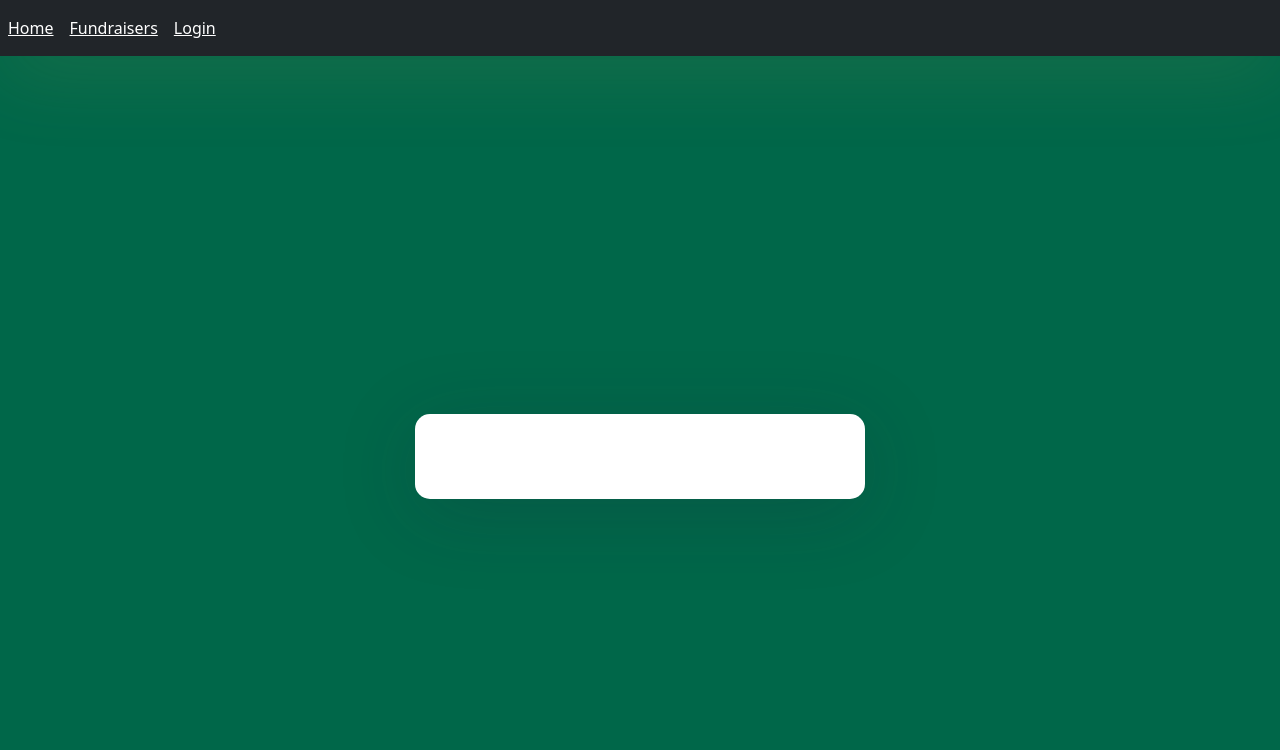
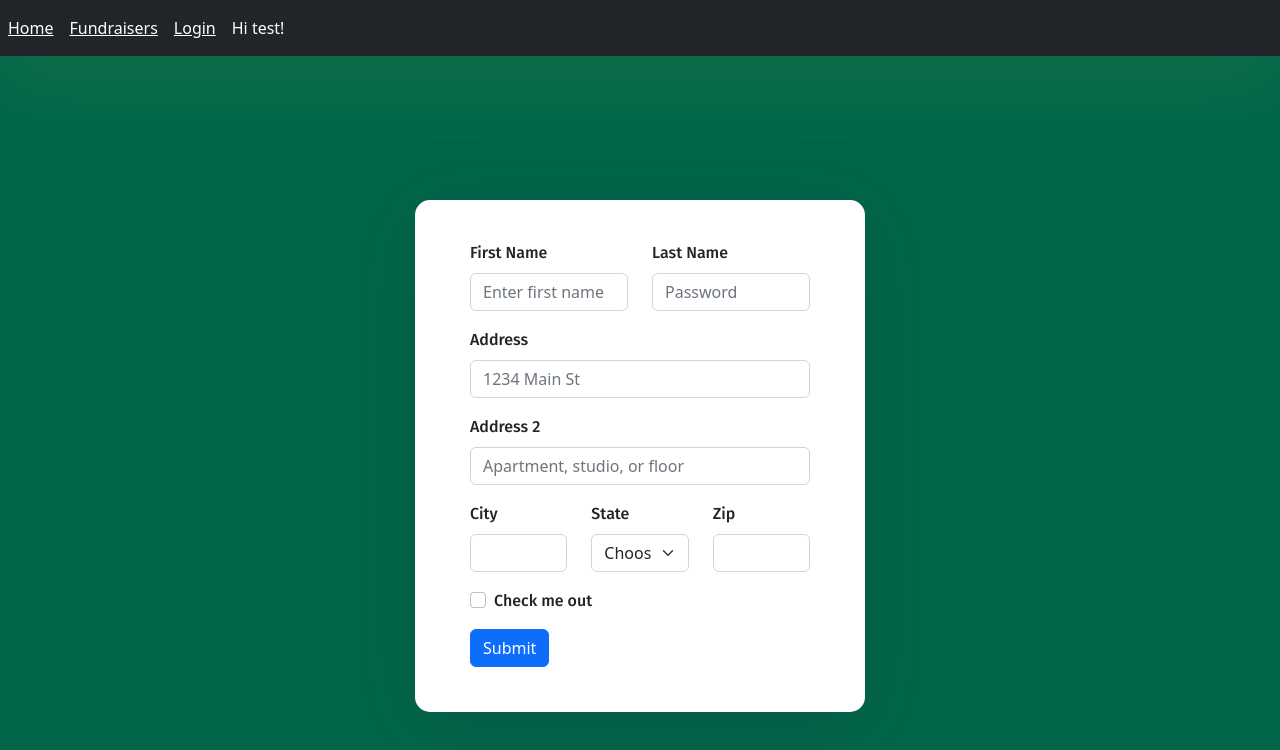
Before and after one commit to man0manns-projects/team-infinity, a React (Create React App) app in the folder Front-End-Code/fundraiser-web-app/: page /TEST-donation-form in a window 1280 px wide. Shown: the top 750 px of the page. Built offline with nearby package versions, Linux system fonts and the light colour scheme.

Commit message:
adding part of the donation form

```diff
--- a/Front-End-Code/fundraiser-web-app/src/App.js
+++ b/Front-End-Code/fundraiser-web-app/src/App.js
@@ -1,22 +1,29 @@
 import React from 'react'
 import {NavLink, BrowserRouter, Route, Routes, Navigate} from 'react-router-dom';
-import {Navbar,Nav} from 'react-bootstrap';
+import {Navbar,Nav, NavItem} from 'react-bootstrap';
 
 import '../node_modules/bootstrap/dist/css/bootstrap.min.css'
 import './App.css';
 
 import {Home} from './Home';
 import {UserProfile} from './UserProfile';
+import {DonationForm} from './DonationForm';
 import { ViewFundraiserModal } from './ViewFundraiserModal';
 import Login from './Login';
 import useToken from './useToken';
 
+async function helloUser(identifier){
+  return fetch('http://20.169.81.116:5199/api/Dashboard/Hello?userID='+ identifier)
+  .then(res => res.json())
+}
 
 function App() {
 
 const {token, setToken} = useToken();
 
   if(!token) {
+    // const data = JSON.parse(JSON.stringify(helloUser(0)))
+    // const user = data[0].f_name
     return (
 
       <BrowserRouter>
@@ -33,7 +40,7 @@ const {token, setToken} = useToken();
                   <NavLink className="d-inline p-2 bg-dark text-white" to="/login">
                       Login
                   </NavLink>
-
+                  <NavItem className="d-inline p-2 bg-dark text-white">Hi test!</NavItem>
                   </Nav>
                   </Navbar.Collapse>
               </Navbar>
@@ -45,6 +52,7 @@ const {token, setToken} = useToken();
                 <Route exact path="/" element={<Home />} />
                 <Route exact path="/login" element={<Login setToken={setToken}/> } />
                 <Route exact path="/user" element={ <Navigate to="/login" />} />
+                <Route exact path="/TEST-donation-form" element={ <DonationForm />} />
 
                 {/* TODO: Add this to the dashboard "table buttons" instead of its own page */}
                 <Route exact path='/TEST-fundraiser' element={<ViewFundraiserModal />} />
@@ -55,9 +63,10 @@ const {token, setToken} = useToken();
         </div>
       </BrowserRouter>
     )
-  }
-
+  } else {
 //if logged in this is rendered
+/* const data = JSON.parse(JSON.stringify(helloUser(token)));
+const user = data[0].f_name; */
   return (
 
     <BrowserRouter>
@@ -74,7 +83,7 @@ const {token, setToken} = useToken();
                 <NavLink className="d-inline p-2 bg-dark text-white" to="/User">
                     User Profile
                 </NavLink>
-
+                <NavItem className="d-inline p-2 bg-dark text-white">Hi test!</NavItem>
                 </Nav>
                 </Navbar.Collapse>
             </Navbar>
@@ -96,5 +105,6 @@ const {token, setToken} = useToken();
       </div>
     </BrowserRouter>
   )
+  }
 }
 export default App
--- a/Front-End-Code/fundraiser-web-app/src/DonationForm.js
+++ b/Front-End-Code/fundraiser-web-app/src/DonationForm.js
@@ -1,30 +1,61 @@
 import React,{Component} from 'react';
+import {Form,Button, Col, Row} from 'react-bootstrap';
 
-export class DonationForm extends Component{
-    constructor(props) {
-        super(props);
-        this.handleSubmit = this.handleSubmit.bind(this);
-    }
+export class DonationForm extends Component {
 
-    handleSubmit(event) {
-        event.preventDefault();
-        fetch(`http://20.169.81.116:5199/api/Donation?userID=1&fundraiserID=500&donationAmount=2.00&paymentID=1&notes=another%20test&streetAddress=1234%20Forest%20Hills%20Drive&city=Los%20Angeles&zipcode=7070&country=United%20States&phone=8153424545&emailAddress=jcole%40atlantarecords.com`) {
-            method: 'POST',
-            headers: {
-                'Accept': 'application/json',
-                'Content-Type': 'application/json'
-            },
-            body:JSON.stringify({
-                DepartmentId: null,
-                DepartmentName: event.target.DepartmentName.value
-            })
-        })
-            .then(res => res.json())
-            .then((result) => {
-                alert(result);
-            },
-            (error) => {
-                alert('Failed');
-            })
+    render() {
+        return (
+            <Form>
+            <Row className="mb-3">
+              <Form.Group as={Col} controlId="donorFirstName">
+                <Form.Label>First Name</Form.Label>
+                <Form.Control type="fname" placeholder="Enter first name" />
+              </Form.Group>
+
+              <Form.Group as={Col} controlId="donorLastName">
+                <Form.Label>Last Name</Form.Label>
+                <Form.Control type="password" placeholder="Password" />
+              </Form.Group>
+            </Row>
+
+            <Form.Group className="mb-3" controlId="formGridAddress1">
+              <Form.Label>Address</Form.Label>
+              <Form.Control placeholder="1234 Main St" />
+            </Form.Group>
+
+            <Form.Group className="mb-3" controlId="formGridAddress2">
+              <Form.Label>Address 2</Form.Label>
+              <Form.Control placeholder="Apartment, studio, or floor" />
+            </Form.Group>
+
+            <Row className="mb-3">
+              <Form.Group as={Col} controlId="formGridCity">
+                <Form.Label>City</Form.Label>
+                <Form.Control />
+              </Form.Group>
+
+              <Form.Group as={Col} controlId="formGridState">
+                <Form.Label>State</Form.Label>
+                <Form.Select defaultValue="Choose...">
+                  <option>Choose...</option>
+                  <option>...</option>
+                </Form.Select>
+              </Form.Group>
+
+              <Form.Group as={Col} controlId="formGridZip">
+                <Form.Label>Zip</Form.Label>
+                <Form.Control />
+              </Form.Group>
+            </Row>
+
+            <Form.Group className="mb-3" id="formGridCheckbox">
+              <Form.Check type="checkbox" label="Check me out" />
+            </Form.Group>
+
+            <Button variant="primary" type="submit">
+              Submit
+            </Button>
+          </Form>
+        );
     }
 }
```
